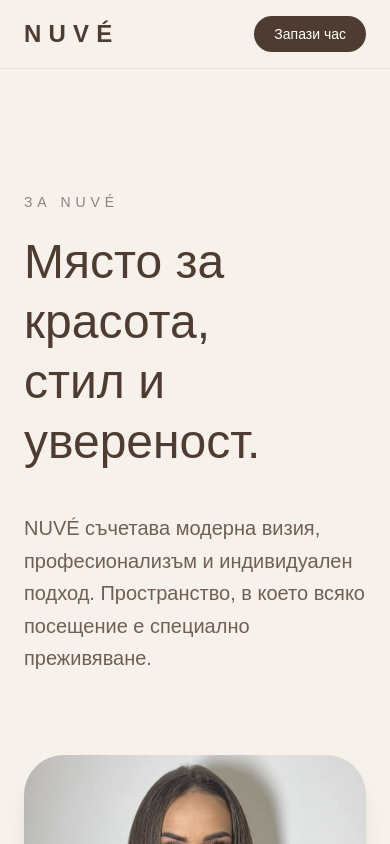
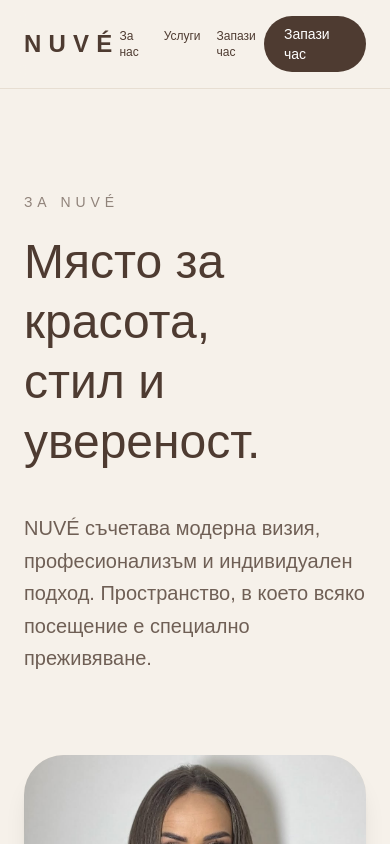
Before and after one commit to silata1234-ai/nuve-website, a Next.js app: page /about in a window 390 px wide. Shown: the top 844 px of the page. Built offline with nearby package versions, Linux system fonts and the light colour scheme.

Commit message:
Fix mobile navbar

```diff
--- a/app/about/page.tsx
+++ b/app/about/page.tsx
@@ -4,7 +4,7 @@ export default function About() {
       <nav className="fixed top-0 left-0 right-0 z-50 backdrop-blur-md bg-[#F6F1EA]/85 border-b border-[#E7DED2]">
         <div className="max-w-7xl mx-auto px-6 py-4 flex items-center justify-between">
           <a href="/" className="text-2xl font-semibold tracking-[0.3em]">NUVÉ</a>
-          <div className="hidden md:flex gap-8 text-sm">
+          <div className="flex gap-4 text-xs md:text-sm md:gap-8">
             <a href="/about">За нас</a>
             <a href="/services">Услуги</a>
             <a href="/contact">Запази час</a>
--- a/app/contact/page.tsx
+++ b/app/contact/page.tsx
@@ -4,7 +4,7 @@ export default function Contact() {
       <nav className="fixed top-0 left-0 right-0 z-50 backdrop-blur-md bg-[#F6F1EA]/85 border-b border-[#E7DED2]">
         <div className="max-w-7xl mx-auto px-6 py-4 flex items-center justify-between">
           <a href="/" className="text-2xl font-semibold tracking-[0.3em]">NUVÉ</a>
-          <div className="hidden md:flex gap-8 text-sm">
+          <div className="flex gap-4 text-xs md:text-sm md:gap-8">
             <a href="/about">За нас</a>
             <a href="/services">Услуги</a>
             <a href="/contact">Запази час</a>
--- a/app/page.tsx
+++ b/app/page.tsx
@@ -5,7 +5,7 @@ export default function Home() {
         <div className="max-w-7xl mx-auto px-6 py-4 flex items-center justify-between">
           <a href="/" className="text-2xl font-semibold tracking-[0.3em]">NUVÉ</a>
 
-          <div className="hidden md:flex gap-8 text-sm">
+          <div className="flex gap-4 text-xs md:text-sm md:gap-8">
             <a href="/about">За нас</a>
             <a href="/services">Услуги</a>
             <a href="/contact">Запази час</a>
--- a/app/services/page.tsx
+++ b/app/services/page.tsx
@@ -23,7 +23,7 @@ export default function Services() {
       <nav className="fixed top-0 left-0 right-0 z-50 backdrop-blur-md bg-[#F6F1EA]/85 border-b border-[#E7DED2]">
         <div className="max-w-7xl mx-auto px-6 py-4 flex items-center justify-between">
           <a href="/" className="text-2xl font-semibold tracking-[0.3em]">NUVÉ</a>
-          <div className="hidden md:flex gap-8 text-sm">
+          <div className="flex gap-4 text-xs md:text-sm md:gap-8">
             <a href="/about">За нас</a>
             <a href="/services">Услуги</a>
             <a href="/contact">Запази час</a>
```
